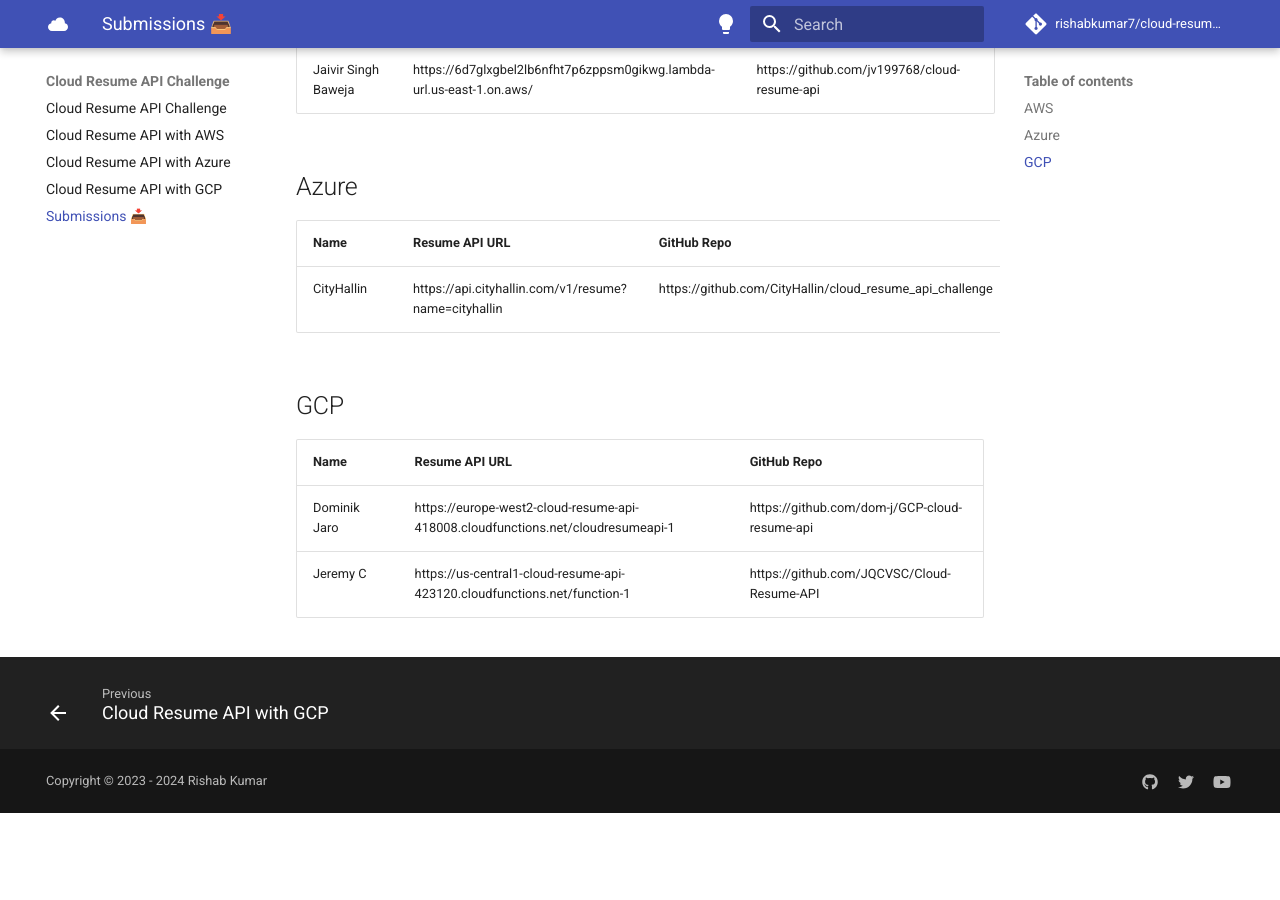
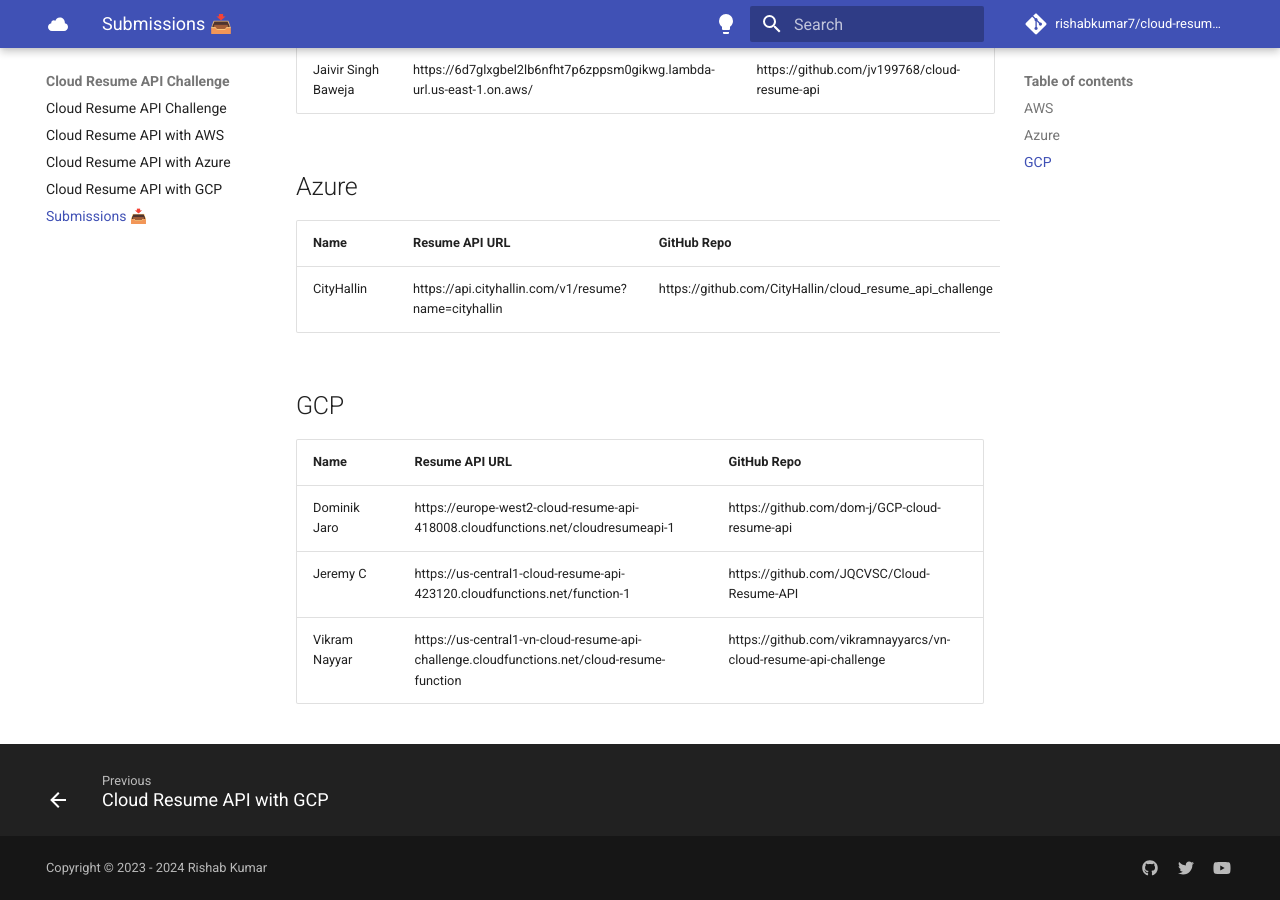
Before and after one commit to rishabkumar7/cloud-resume-api, an MkDocs documentation site: the page built from docs/submissions.md, in a window 1280 px wide and 900 px high, scrolled down 579 px. Built offline with MkDocs 1.6.1 and Material for MkDocs 9.7.7, drawn with Linux system fonts in a browser that asks for light colours; comment, search, counter and statistics services are not loaded; before the commit the page ends 1392 px from its top, so only the background shows below that.

Commit message:
Add my solution to submissions.md

```diff
--- a/docs/submissions.md
+++ b/docs/submissions.md
@@ -24,3 +24,4 @@
 | ------------ | -------------- | ----------- |
 | Dominik Jaro | https://europe-west2-cloud-resume-api-418008.cloudfunctions.net/cloudresumeapi-1  | https://github.com/dom-j/GCP-cloud-resume-api  |
 | Jeremy C | https://us-central1-cloud-resume-api-423120.cloudfunctions.net/function-1  | https://github.com/JQCVSC/Cloud-Resume-API  |
+| Vikram Nayyar | https://us-central1-vn-cloud-resume-api-challenge.cloudfunctions.net/cloud-resume-function | https://github.com/vikramnayyarcs/vn-cloud-resume-api-challenge |
```
